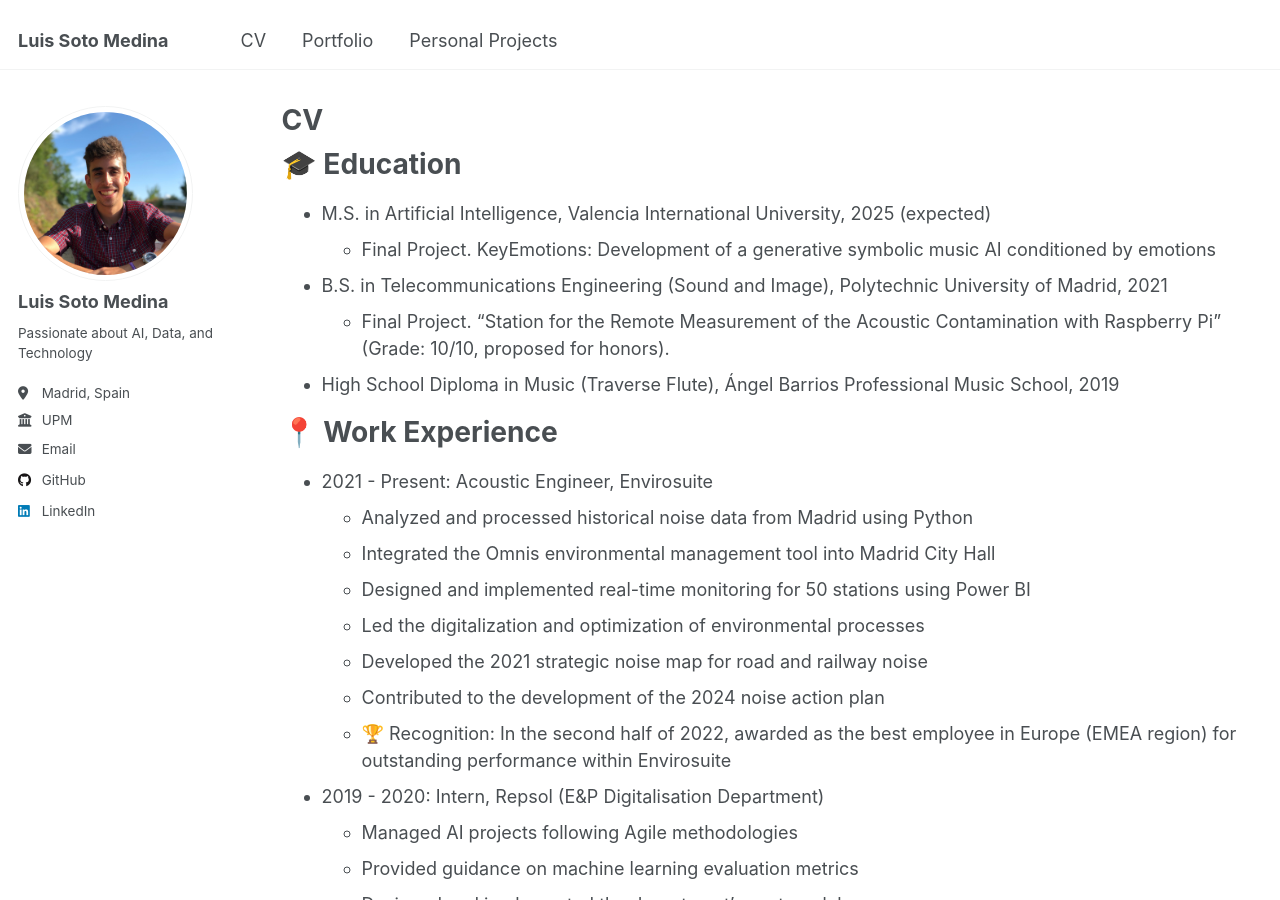
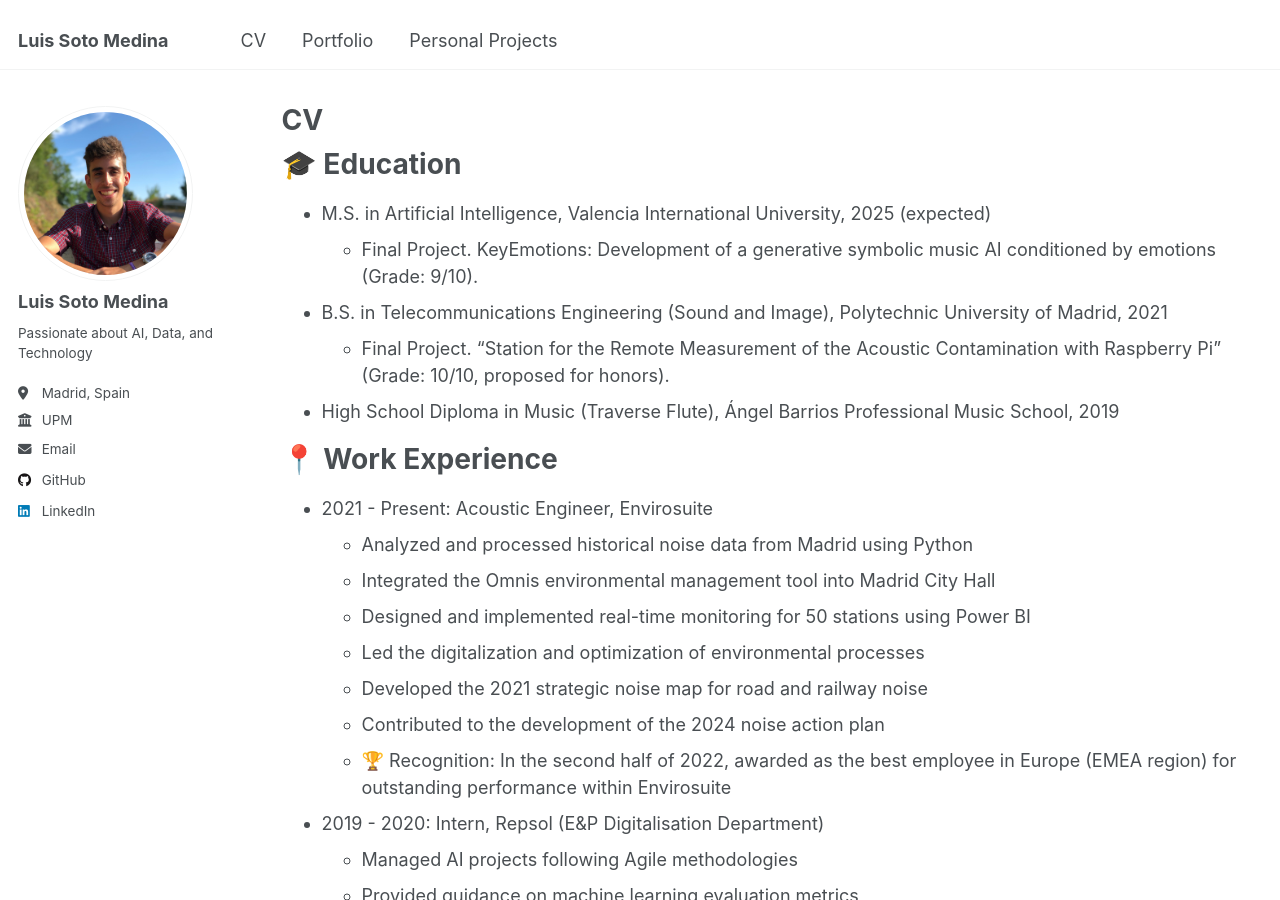
Before and after one commit to luissotomedina/luissotomedina.github.io, a Jekyll site: the page built from _pages/cv.md, in a window 1280 px wide and 900 px high. Built offline with Jekyll 4.4.1, drawn with Linux system fonts in a browser that asks for light colours.

Commit message:
Update cv.md

```diff
--- a/_pages/cv.md
+++ b/_pages/cv.md
@@ -12,7 +12,7 @@ redirect_from:
 🎓 Education
 ======
 * M.S. in Artificial Intelligence, Valencia International University, 2025 (expected)
-  * Final Project. KeyEmotions: Development of a generative symbolic music AI conditioned by emotions
+  * Final Project. KeyEmotions: Development of a generative symbolic music AI conditioned by emotions (Grade: 9/10).
 * B.S. in Telecommunications Engineering (Sound and Image), Polytechnic University of Madrid, 2021
   * Final Project. “Station for the Remote Measurement of the Acoustic Contamination with Raspberry Pi” (Grade: 10/10, proposed for honors).
 * High School Diploma in Music (Traverse Flute), Ángel Barrios Professional Music School, 2019
```
